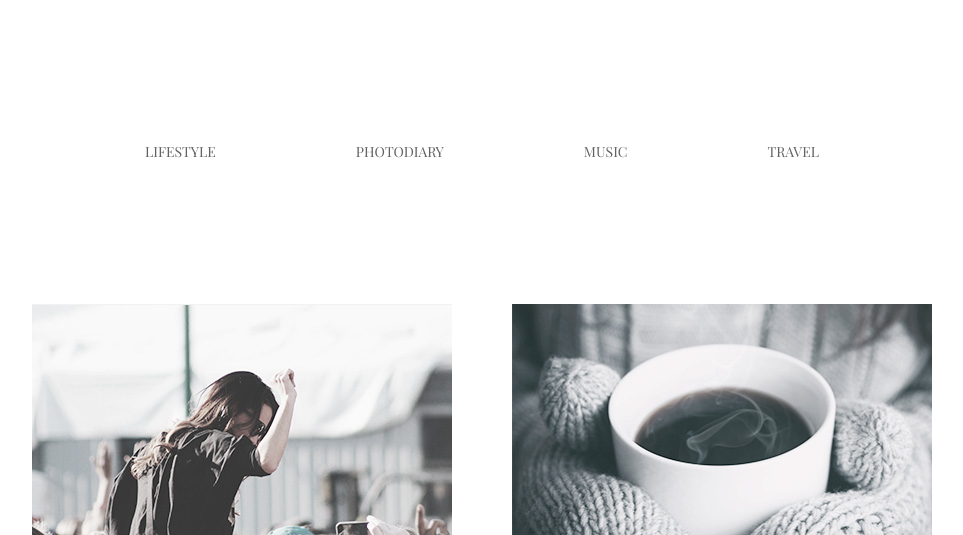
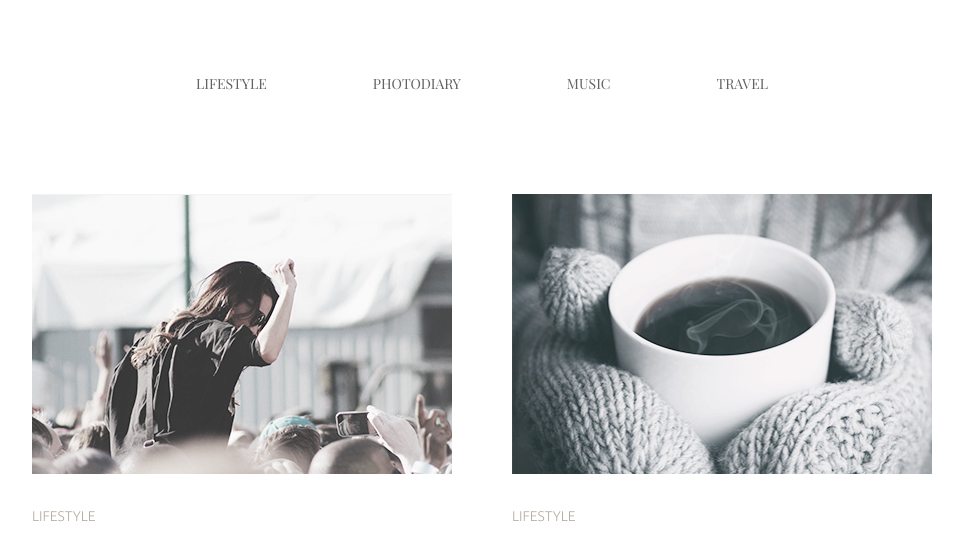
Before and after one commit to aleksandraivanets/goiteens-front-end, a plain HTML site: page homework-03/index.html in a window 1280 px wide. Shown: the top 535 px of the page, without its empty margins (158-1121 px from the left). Drawn offline with nearby package versions, Linux system fonts and the light colour scheme.

Commit message:
homework-xa3

```diff
--- a/homework-03/css/styles.css
+++ b/homework-03/css/styles.css
@@ -15,7 +15,7 @@ ul{
 }
 
 header{
-    padding: 70px 0;
+    padding: 72px 0 98px;
 }
 
 .container{
@@ -42,7 +42,11 @@ header{
 
 .menu-list__item {
 display: inline-block;
-padding: 70px;
+}
+
+
+.menu-list__item:not(:last-child){
+margin-right: 106px;
 }
 
 .menu-list__item-link:hover {
```
